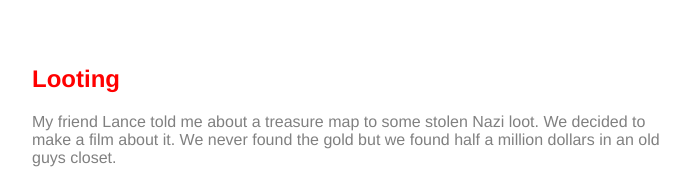
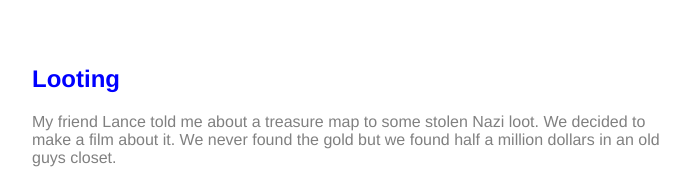
Before and after one commit to Snugug/dib-boot, a website: page dan.html in a window 1280 px wide. Shown: the part 648-817 px from the top of the page, without its empty margins (293-983 px from the left). Drawn offline with nearby package versions, Linux system fonts and the light colour scheme; files that its build step writes are made by us from their sources.

Commit message:
message of some sort

```diff
--- a/sass/dan.scss
+++ b/sass/dan.scss
@@ -4,7 +4,7 @@
 
 .pageheadline {color: gray; text-align: center; padding-top: 30px; padding-bottom: 10px;}
 
-.headlines {color: red;}
+.headlines {color: blue;}
 
 .main-pnl {width: 700px; margin: 0 auto 0 auto; border-top: 3px;}
 
```
